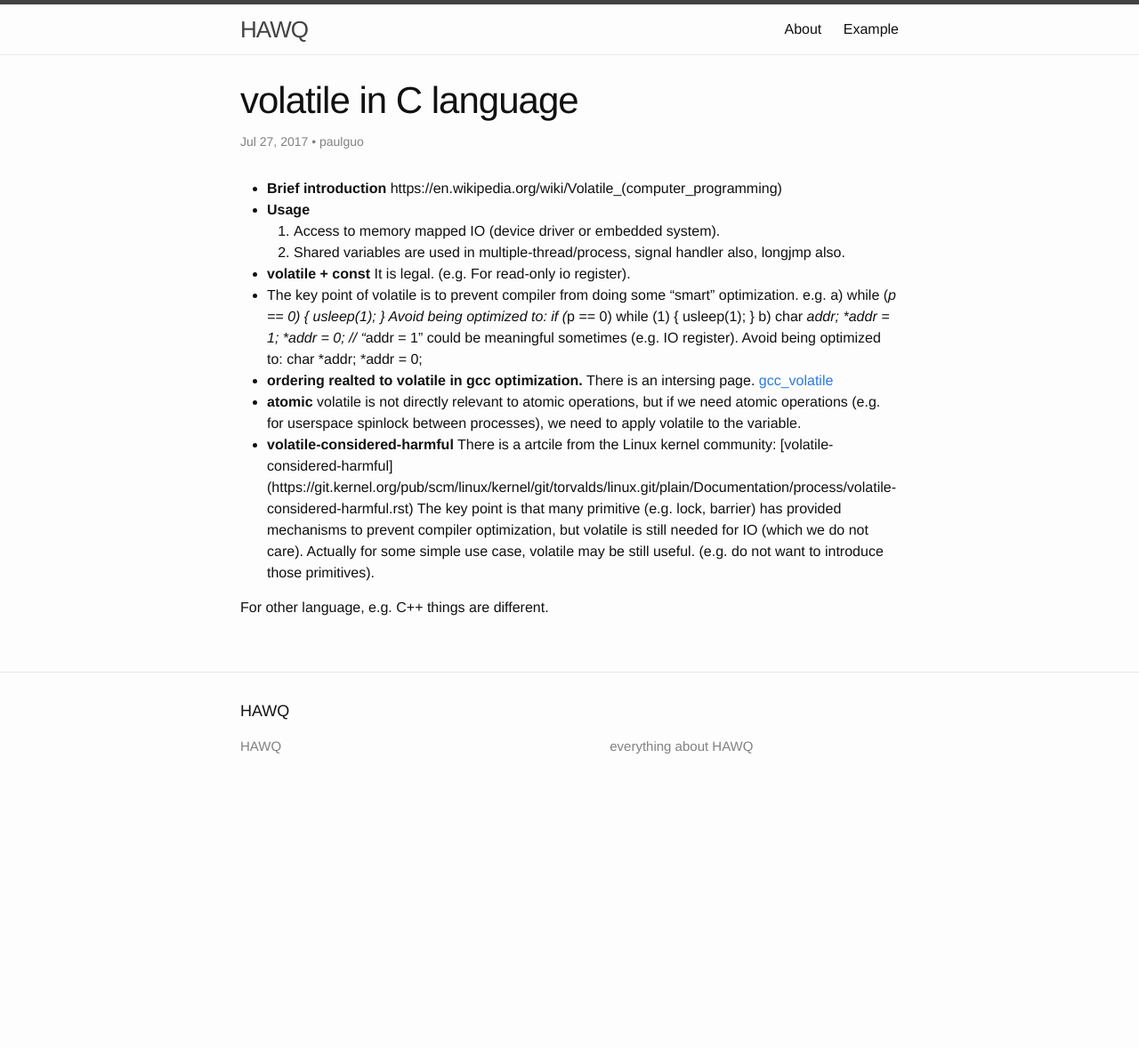
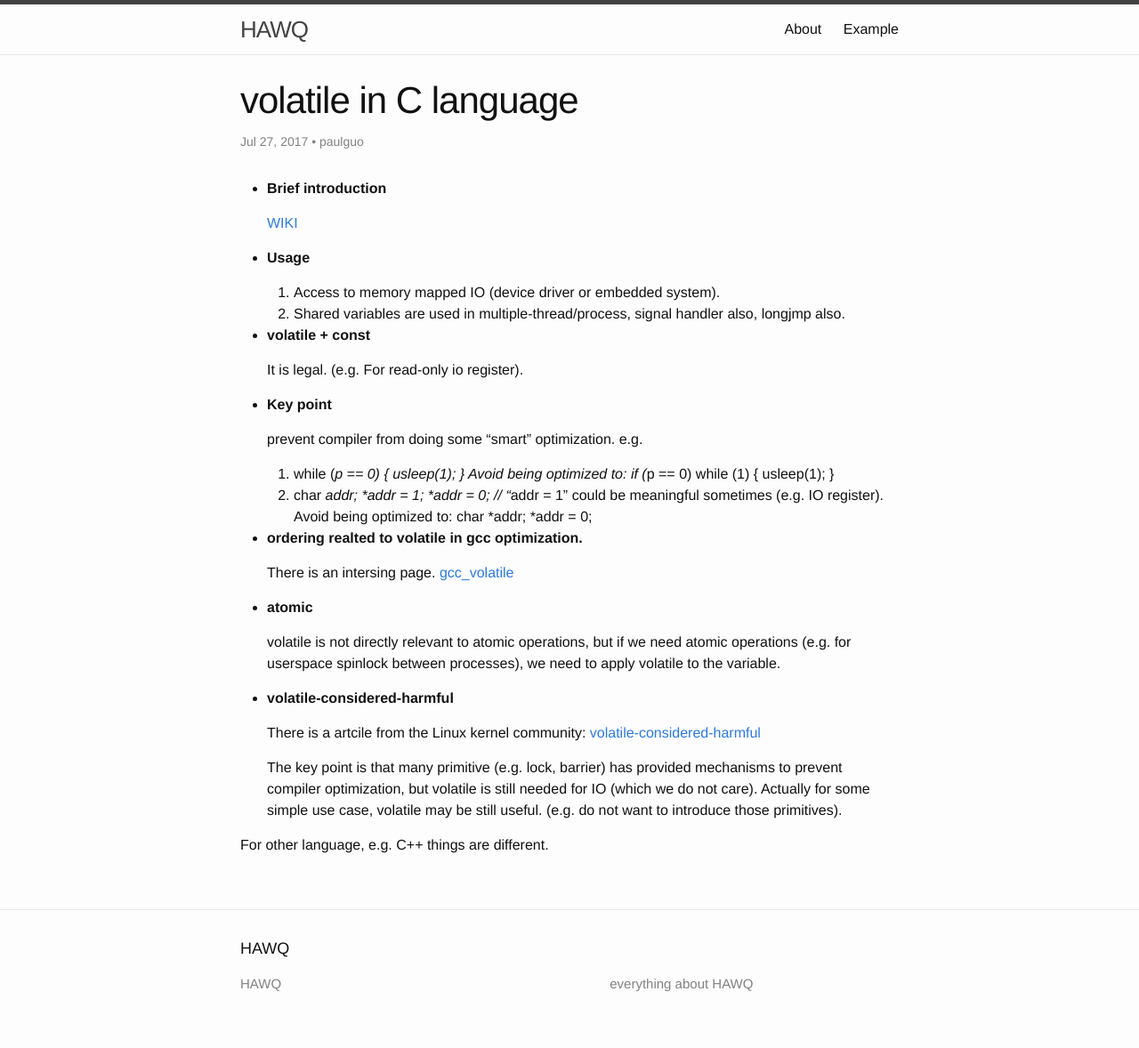
Before and after one commit to paul-guo-/paul-guo-.github.io, a Jekyll site: the page built from _posts/2017-07-27-volatile.md, in a window 1280 px wide. Shown: the whole page at 89% size. Built offline with Jekyll 4.4.1, drawn with Linux system fonts in a browser that asks for light colours; before the commit the page ends 911 px from its top, so only the background shows below that.

Commit message:
format fix for 2017-07-27-volatile.md

```diff
--- a/_posts/2017-07-27-volatile.md
+++ b/_posts/2017-07-27-volatile.md
@@ -7,27 +7,42 @@ published: true
 ---
 
 - **Brief introduction**
-   https://en.wikipedia.org/wiki/Volatile_(computer_programming)
+
+   [WIKI](https://en.wikipedia.org/wiki/Volatile_(computer_programming))
+
 - **Usage**
+
    1. Access to memory mapped IO (device driver or embedded system).
    2. Shared variables are used in multiple-thread/process, signal handler also, longjmp also.
+
 - **volatile + const**
+
   It is legal. (e.g. For read-only io register).
-- The key point of volatile is to prevent compiler from doing some "smart" optimization. e.g.
-   a) while (*p == 0) { usleep(1); }
-      Avoid being optimized to:
+
+- **Key point**
+
+  prevent compiler from doing some "smart" optimization. e.g.
+  1. while (*p == 0) { usleep(1); }
+     Avoid being optimized to:
           if (*p == 0) while (1) { usleep(1); }
-   b) char *addr; *addr = 1; *addr = 0; // "*addr = 1" could be meaningful sometimes (e.g. IO register).
-      Avoid being optimized to:
-          char *addr; *addr = 0;
+  2. char *addr; *addr = 1; *addr = 0; // "*addr = 1" could be meaningful sometimes (e.g. IO register).
+     Avoid being optimized to:
+         char *addr; *addr = 0;
+
 - **ordering realted to volatile in gcc optimization.**
+
   There is an intersing page. [gcc_volatile](https://gcc.gnu.org/onlinedocs/gcc/Volatiles.html)
+
 - **atomic**
+
    volatile is not directly relevant to atomic operations, but if we need atomic operations
    (e.g. for userspace spinlock between processes), we need to apply volatile to the variable.
+
 - **volatile-considered-harmful**
-  There is a artcile from the Linux kernel community: [volatile-considered-harmful]
-  (https://git.kernel.org/pub/scm/linux/kernel/git/torvalds/linux.git/plain/Documentation/process/volatile-considered-harmful.rst)
+
+  There is a artcile from the Linux kernel community:
+  [volatile-considered-harmful](https://git.kernel.org/pub/scm/linux/kernel/git/torvalds/linux.git/plain/Documentation/process/volatile-considered-harmful.rst)
+
   The key point is that many primitive (e.g. lock, barrier) has provided mechanisms to prevent compiler optimization, but volatile is still needed for IO (which we do not care). Actually for some simple use case, volatile may be still useful.  (e.g. do not want to introduce those primitives).
 
 For other language, e.g. C++ things are different.
```
